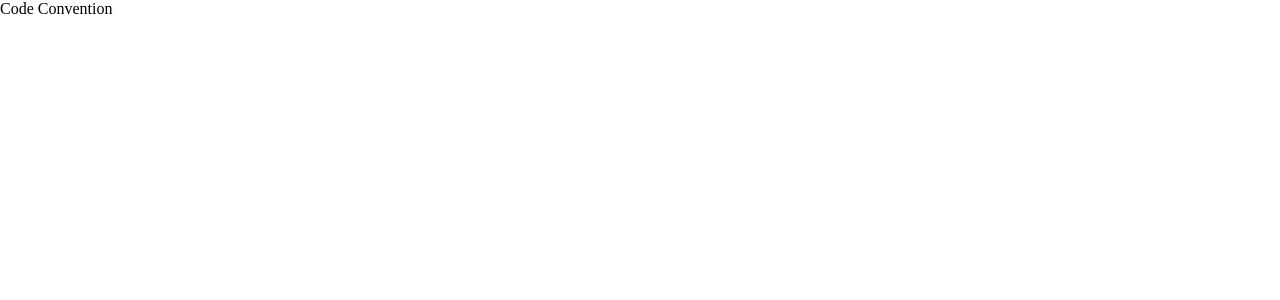
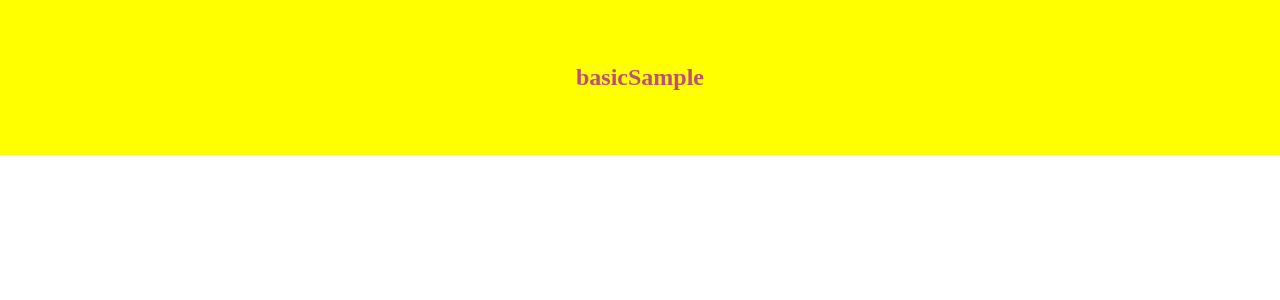
Before and after one commit to bongseoksa/styled-component, a Next.js app: page / in a window 1280 px wide. Shown: the top 300 px of the page. Built offline with nearby package versions, Linux system fonts and the light colour scheme.

Commit message:
[Commit 내용] 기본 태그 디자인 사용법

```diff
--- /dev/null
+++ b/src/pages/basic-sample/basicSample.tsx
@@ -0,0 +1,11 @@
+import * as Style from "./basicSampleStyle";
+
+const BasicSample = () => {
+  return (
+    <Style.Wrapper>
+      <Style.Title>basicSample</Style.Title>
+    </Style.Wrapper>
+  );
+};
+
+export default BasicSample;
--- /dev/null
+++ b/src/pages/basic-sample/basicSampleStyle.ts
@@ -0,0 +1,14 @@
+import styled from "styled-components";
+
+const Wrapper = styled.section`
+  padding: 4em;
+  background: yellow;
+`;
+
+const Title = styled.h1`
+  font-size: 1.5em;
+  text-align: center;
+  color: #bf4f74;
+`;
+
+export { Wrapper, Title };
--- /dev/null
+++ b/src/pages/basic-sample/index.ts
@@ -0,0 +1 @@
+export { default } from "./basicSample";
--- a/src/pages/index.tsx
+++ b/src/pages/index.tsx
@@ -1,7 +1,6 @@
 import Head from "next/head";
-import Image from "next/image";
 import { Inter } from "next/font/google";
-import styles from "@/styles/Home.module.css";
+import BasicSample from "./basic-sample";
 
 const inter = Inter({ subsets: ["latin"] });
 
@@ -14,7 +13,9 @@ export default function Home() {
         <meta name="viewport" content="width=device-width, initial-scale=1" />
         <link rel="icon" href="/favicon.ico" />
       </Head>
-      <main>Code Convention</main>
+      <main>
+        <BasicSample />
+      </main>
     </>
   );
 }
```
Also changed, not shown: 1 other file (tests, documents, lock files or other folders).
